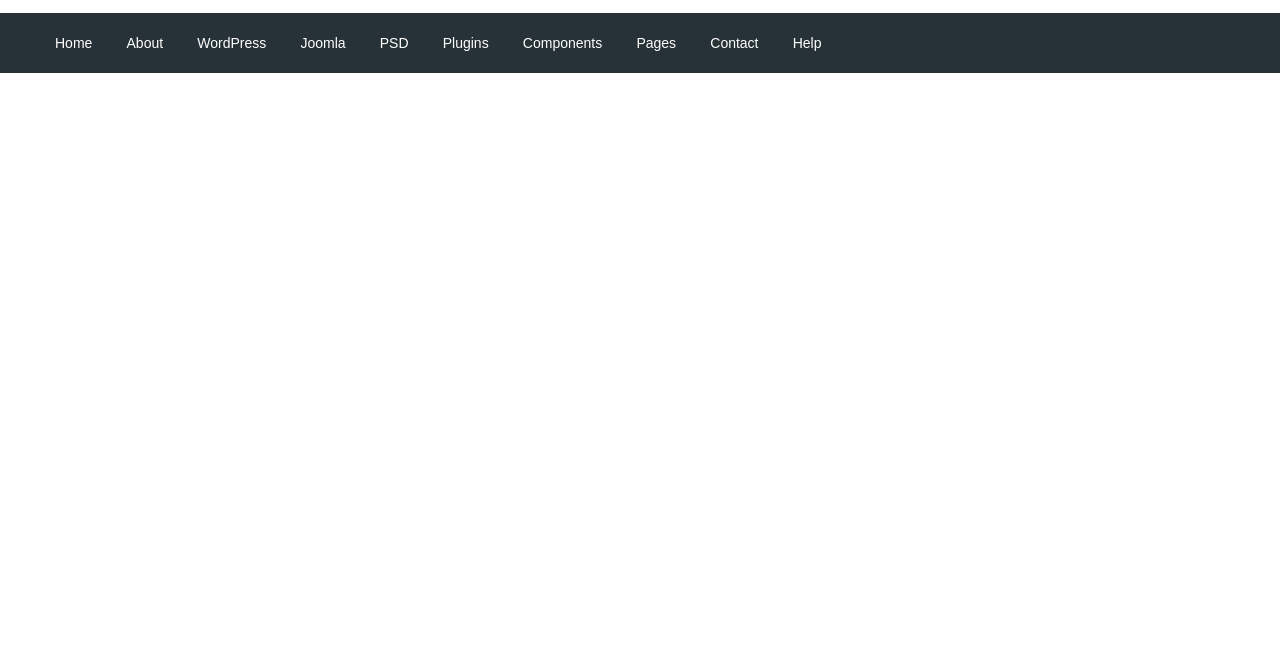
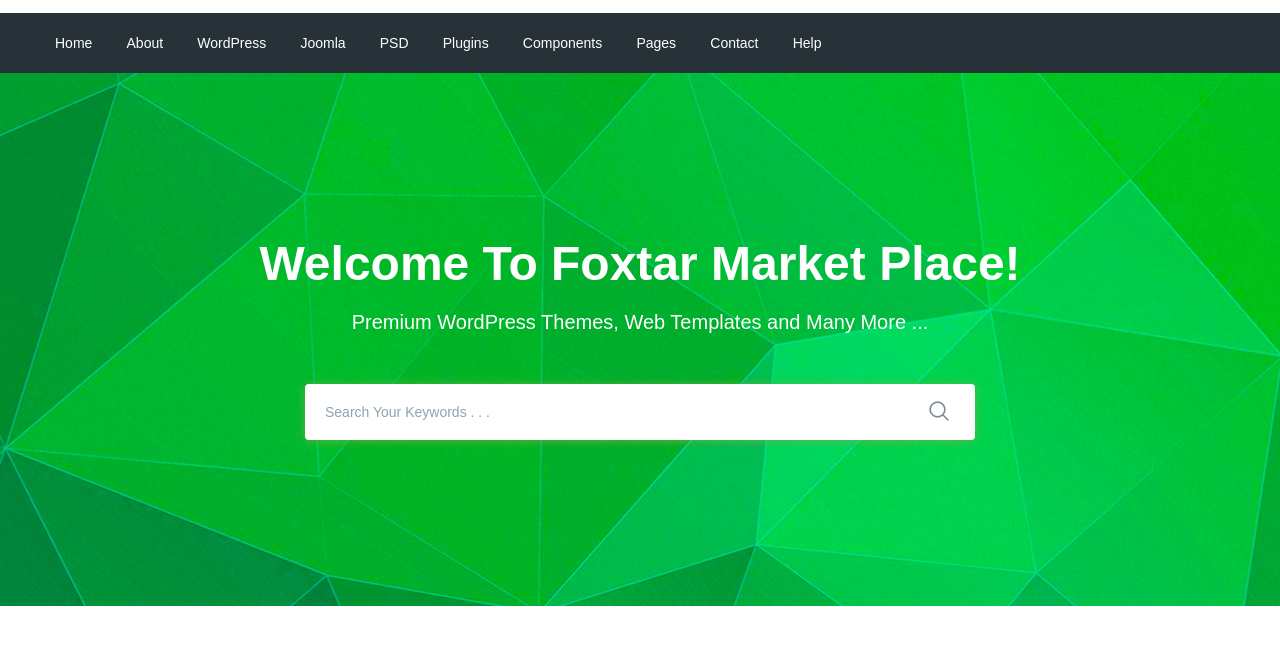
Before and after one commit to zhora0412/moderno, a website: page app/index.html in a window 1280 px wide. Shown: the part 77-722 px from the top of the page. Drawn offline with nearby package versions, Linux system fonts and the light colour scheme; files that its build step writes are made by us from their sources.

Commit message:
add search

```diff
--- a/app/index.html
+++ b/app/index.html
@@ -1,12 +1,15 @@
 <!DOCTYPE html>
 <html lang="en">
   <head>
-    <meta charset="UTF-8">
-    <meta name="viewport" content="width=device-width, initial-scale=1.0">
+    <meta charset="UTF-8" />
+    <meta name="viewport" content="width=device-width, initial-scale=1.0" />
     <title>Document</title>
-    <link href="https://fonts.googleapis.com/css2?family=Roboto:wght@500;700&display=swap" rel="stylesheet">
-    <link rel="stylesheet" href="css/libs.min.css">
-    <link rel="stylesheet" href="css/style.min.css">
+    <link
+      href="https://fonts.googleapis.com/css2?family=Roboto:wght@500;700&display=swap"
+      rel="stylesheet"
+    />
+    <link rel="stylesheet" href="css/libs.min.css" />
+    <link rel="stylesheet" href="css/style.min.css" />
   </head>
   <body>
     <header class="header">
@@ -14,12 +17,14 @@
         <div class="container">
           <div class="header__top-inner">
             <div class="header__logo">
-                <a href="#"><img src="images/logo.png" alt=""></a>
+              <a href="#"><img src="images/logo.png" alt="" /></a>
             </div>
             <div class="header__text">
-                <a href="#"><span>Need help?</span>
-                </a>
-                Talk to an expert:<a class="header__phone" href="tel:+61 3 8376 6284">+61 3 8376 6284</a>
+              <a href="#"><span>Need help?</span> </a>
+              Talk to an expert:<a
+                class="header__phone"
+                href="tel:+61 3 8376 6284"
+                >+61 3 8376 6284</a>
             </div>
             <div class="header__box">
               <a class="basket" href="#"></a>
@@ -88,5 +93,25 @@
         </div>
       </div>
     </header>
+    <section class="search" style="background-image: url(images/searchbg.jpg);">
+      <div class="container">
+          <div class="search__inner">
+              <div class="search__inner-title">
+                Welcome To Foxtar Market Place!
+              </div>
+              <div class="search__inner-text">
+                Premium WordPress Themes, Web Templates and Many More ...
+              </div>
+              <div class="search__inner-form">
+                  <form>
+                      <input type="text" placeholder="Search Your Keywords . . ." required>
+                      <button type="submit">
+                          <img src="images/icons/search.png" alt="">
+                      </button>
+                  </form>
+              </div>
+          </div>
+      </div>
+    </section>
   </body>
 </html>
--- a/app/scss/style.scss
+++ b/app/scss/style.scss
@@ -53,3 +53,56 @@
         font-size: 14px;
     }
 }
+
+.search{
+    background-repeat: no-repeat;
+    background-size: cover;
+    background-position: center;
+    min-height: 533px;
+}
+
+.search__inner{
+    padding: 155px 0 100px;
+    color: #fff;
+    text-align: center;
+    &-title{
+    margin-bottom: 10px;
+    font-size: 48px;
+    font-weight: 700;
+    line-height: 72px;
+    }
+    &-text{
+    font-size: 20px;
+    margin-bottom: 50px;
+    font-weight: 500;
+    line-height: 24px;
+    }
+    &-form{
+        max-width: 670px;
+        margin: 0 auto;
+        position: relative;
+        input{
+            display: block;
+            width: 100%;
+            box-shadow: 0px 1px 10px 0px rgba(124, 178, 64, 0.75);
+            border-radius: 4px;
+            height: 56px;
+            border: none;
+            font-size: 14px;
+            font-weight: 500;
+            padding-left: 20px;
+            padding-right: 50px;
+            &::placeholder{
+                color: #90a4ae;
+                font-weight: 500;
+            }
+        }
+        button{
+            position: absolute;
+            border: none;
+            background-color: transparent;
+            right: 20px;
+            top: 16px;
+        }
+    }
+}
```
Also changed, not shown: app/images/icons/search.png (added), app/images/icons/search.svg (added), app/images/searchbg.jpg (added). Lines whose indentation alone changed are shown as unchanged.
